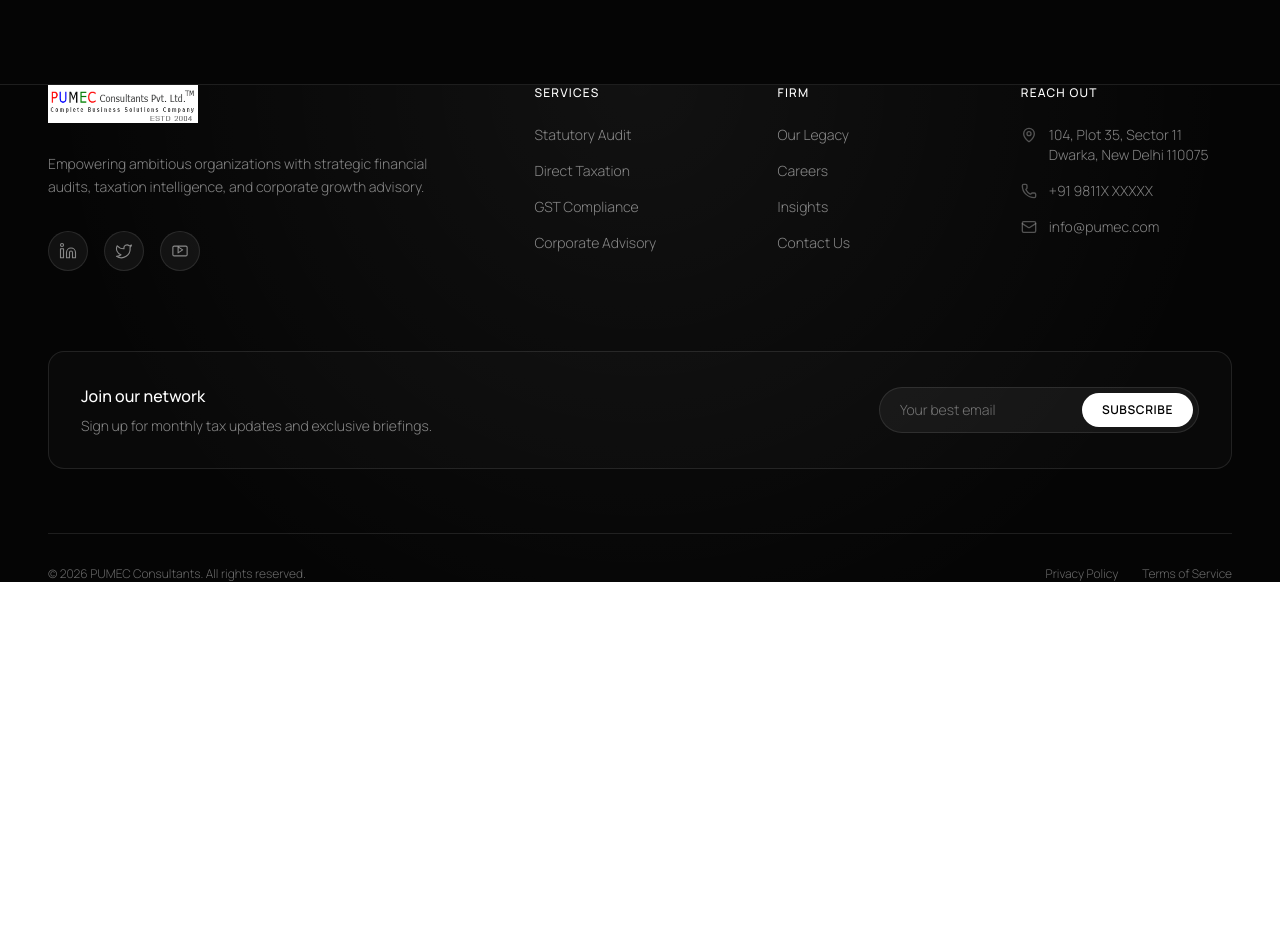
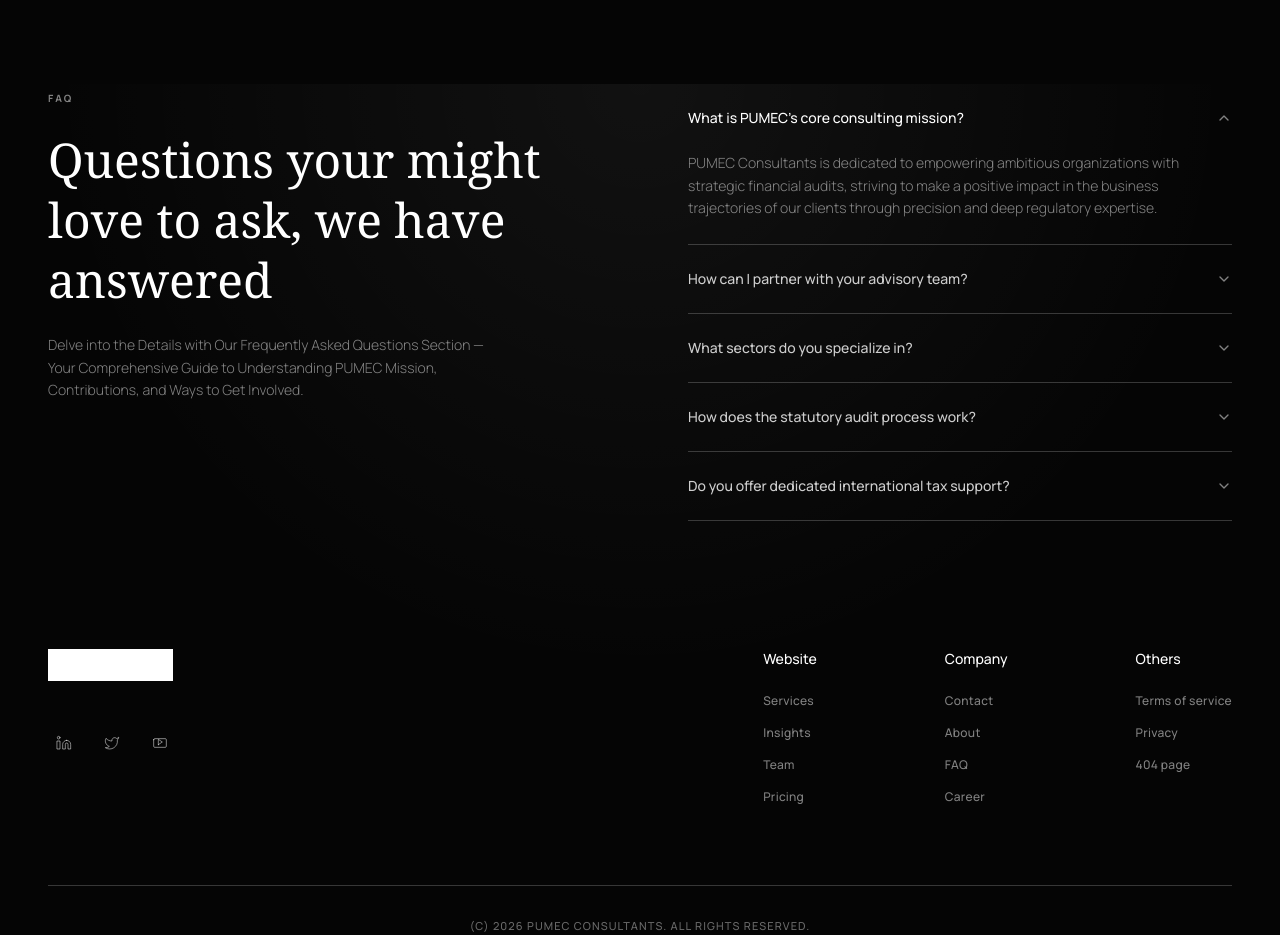
Before and after one commit to smiteshsp7333/pumec, a Next.js app: page / in a window 1280 px wide. Shown: the part 6600-7535 px from the top of the page. Before the commit the page ends 7182 px from the top, so only its background shows below. Built offline with nearby package versions, Linux system fonts and the light colour scheme; no server answers.

Commit message:
Rebuild footer to match template FAQ accordion, side-by-side layout, and 3-column link structure while keeping dark theme and PUMEC brand.

```diff
--- a/src/components/Footer.tsx
+++ b/src/components/Footer.tsx
@@ -1,107 +1,156 @@
 "use client";
 
+import { useState } from "react";
 import Link from "next/link";
 import Image from "next/image";
-import { motion } from "framer-motion";
-import { Mail, Phone, ArrowRight, MapPin } from "lucide-react";
+import { motion, AnimatePresence } from "framer-motion";
+import { ChevronDown } from "lucide-react";
 
 const Linkedin = ({ size = 18, strokeWidth = 2 }: { size?: number; strokeWidth?: number }) => (<svg width={size} height={size} viewBox="0 0 24 24" fill="none" stroke="currentColor" strokeWidth={strokeWidth} strokeLinecap="round" strokeLinejoin="round"><path d="M16 8a6 6 0 0 1 6 6v7h-4v-7a2 2 0 0 0-2-2 2 2 0 0 0-2 2v7h-4v-7a6 6 0 0 1 6-6z"/><rect width="4" height="12" x="2" y="9"/><circle cx="4" cy="4" r="2"/></svg>);
 const Twitter = ({ size = 18, strokeWidth = 2 }: { size?: number; strokeWidth?: number }) => (<svg width={size} height={size} viewBox="0 0 24 24" fill="none" stroke="currentColor" strokeWidth={strokeWidth} strokeLinecap="round" strokeLinejoin="round"><path d="M22 4s-.7 2.1-2 3.4c1.6 10-9.4 17.3-18 11.6 2.2.1 4.4-.6 6-2C3 15.5.5 9.6 3 5c2.2 2.6 5.6 4.1 9 4-.9-4.2 4-6.6 7-3.8 1.1 0 3-1.2 3-1.2z"/></svg>);
 const Youtube = ({ size = 18, strokeWidth = 2 }: { size?: number; strokeWidth?: number }) => (<svg width={size} height={size} viewBox="0 0 24 24" fill="none" stroke="currentColor" strokeWidth={strokeWidth} strokeLinecap="round" strokeLinejoin="round"><path d="M2.5 7.1A1.7 1.7 0 0 1 4.2 5.5h15.6a1.7 1.7 0 0 1 1.7 1.6v9.8a1.7 1.7 0 0 1-1.7 1.6H4.2A1.7 1.7 0 0 1 2.5 16.9V7.1z"/><path d="m9.5 14.5 6-4-6-4v8z"/></svg>);
 
+const faqs = [
+  {
+    question: "What is PUMEC's core consulting mission?",
+    answer: "PUMEC Consultants is dedicated to empowering ambitious organizations with strategic financial audits, striving to make a positive impact in the business trajectories of our clients through precision and deep regulatory expertise."
+  },
+  {
+    question: "How can I partner with your advisory team?",
+    answer: "You can reach out to us via our Contact Options or book a direct consultation online. We typically begin with a discovery call to understand your organization's unique challenges."
+  },
+  {
+    question: "What sectors do you specialize in?",
+    answer: "We carry three decades of trust across multiple sectors, especially focusing on corporate enterprises, international startups, and domestic manufacturing compliant with GST."
+  },
+  {
+    question: "How does the statutory audit process work?",
+    answer: "Our statutory audit process begins with comprehensive risk assessments. We meticulously review financial statements, adhering strictly to the latest national and international compliance frameworks."
+  },
+  {
+    question: "Do you offer dedicated international tax support?",
+    answer: "Yes, our team holds deep regulatory expertise in handling international taxation, transfer pricing, and cross-border financial strategies to significantly reduce compliance friction."
+  }
+];
+
 export default function Footer() {
+  const [openFaq, setOpenFaq] = useState<number | null>(0);
+
   return (
-    <footer className="relative bg-[#050505] text-[#f2f2f2] overflow-hidden border-t border-white/10">
+    <footer className="relative bg-[#050505] text-[#f2f2f2] overflow-hidden">
       <div className="absolute top-0 left-1/2 -translate-x-1/2 w-full h-[600px] pointer-events-none md:w-[1200px] max-w-full"
            style={{ background: "radial-gradient(ellipse at top, rgba(255,255,255,0.05) 0%, rgba(5,5,5,0) 70%)" }} />
 
-      <div className="container-custom px-4 md:px-8 pt-24 pb-12 relative z-10">
-        <div className="grid grid-cols-1 md:grid-cols-2 lg:grid-cols-5 gap-12 lg:gap-8 mb-20">
+      <div className="container-custom px-4 md:px-8 pt-24 pb-12 relative z-10 max-w-6xl mx-auto">
 
-          {/* Main Brand Section */}
-          <div className="lg:col-span-2">
+        {/* FAQ Section */}
+        <div className="grid grid-cols-1 lg:grid-cols-2 gap-16 lg:gap-24 mb-32">
+          <div>
+            <span className="inline-block text-white/50 text-[10px] font-bold tracking-[0.2em] uppercase mb-6">
+              FAQ
+            </span>
+            <h2 className="text-4xl md:text-5xl font-serif text-white mb-6 leading-tight">
+              Questions your might<br />love to ask, we have<br />answered
+            </h2>
+            <p className="text-white/50 text-sm font-light leading-relaxed max-w-md">
+              Delve into the Details with Our Frequently Asked Questions Section — Your Comprehensive Guide to Understanding PUMEC Mission, Contributions, and Ways to Get Involved.
+            </p>
+          </div>
+
+          <div className="flex flex-col">
+            {faqs.map((faq, index) => (
+              <div key={index} className="border-b border-white/20">
+                <button
+                  onClick={() => setOpenFaq(openFaq === index ? null : index)}
+                  className="w-full flex items-center justify-between py-6 text-left"
+                >
+                  <span className={`text-sm font-medium ${openFaq === index ? 'text-white' : 'text-white/80 hover:text-white'}`}>
+                    {faq.question}
+                  </span>
+                  <ChevronDown
+                    size={16}
+                    className={`text-white/50 transition-transform duration-300 ${openFaq === index ? 'rotate-180' : ''}`}
+                  />
+                </button>
+                <AnimatePresence>
+                  {openFaq === index && (
+                    <motion.div
+                      initial={{ height: 0, opacity: 0 }}
+                      animate={{ height: "auto", opacity: 1 }}
+                      exit={{ height: 0, opacity: 0 }}
+                      transition={{ duration: 0.3 }}
+                      className="overflow-hidden"
+                    >
+                      <p className="pb-6 text-white/50 text-sm font-light leading-relaxed">
+                        {faq.answer}
+                      </p>
+                    </motion.div>
+                  )}
+                </AnimatePresence>
+              </div>
+            ))}
+          </div>
+        </div>
+
+        {/* Multi-column Links */}
+        <div className="flex flex-col md:flex-row justify-between gap-12 lg:gap-8 mb-20">
+
+          {/* Logo & Social Setup */}
+          <div className="min-w-[240px]">
             <Link href="/" className="inline-block mb-6">
-              <Image src="/pu_logo.png" alt="PUMEC Logo" width={150} height={40} unoptimized />
+              <Image src="/pu_logo.png" alt="PUMEC Logo" width={140} height={40} unoptimized className="h-8 w-auto brightness-0 invert" />
             </Link>
-            <p className="text-white/50 text-sm font-light leading-relaxed max-w-sm mb-8">
-              Empowering ambitious organizations with strategic financial audits, taxation intelligence, and corporate growth advisory.
-            </p>
-            <div className="flex gap-4">
-               <a href="#" className="w-10 h-10 rounded-full bg-white/5 border border-white/10 flex items-center justify-center text-white/50 hover:text-white hover:bg-white/10 hover:scale-105 transition-all">
-                 <Linkedin size={18} strokeWidth={1.5} />
+            <div className="flex items-center gap-4 mt-4">
+               <a href="#" className="w-8 h-8 flex items-center justify-center text-white/50 hover:text-white transition-colors">
+                 <Linkedin size={16} strokeWidth={1.5} />
                </a>
-               <a href="#" className="w-10 h-10 rounded-full bg-white/5 border border-white/10 flex items-center justify-center text-white/50 hover:text-white hover:bg-white/10 hover:scale-105 transition-all">
-                 <Twitter size={18} strokeWidth={1.5} />
+               <a href="#" className="w-8 h-8 flex items-center justify-center text-white/50 hover:text-white transition-colors">
+                 <Twitter size={16} strokeWidth={1.5} />
                </a>
-               <a href="#" className="w-10 h-10 rounded-full bg-white/5 border border-white/10 flex items-center justify-center text-white/50 hover:text-white hover:bg-white/10 hover:scale-105 transition-all">
-                 <Youtube size={18} strokeWidth={1.5} />
+               <a href="#" className="w-8 h-8 flex items-center justify-center text-white/50 hover:text-white transition-colors">
+                 <Youtube size={16} strokeWidth={1.5} />
                </a>
             </div>
           </div>
 
-          {/* Quick Links */}
+          <div className="flex flex-wrap md:justify-end gap-16 lg:gap-32 w-full">
+            {/* Website Links */}
             <div>
-            <h4 className="text-white font-medium mb-6 uppercase tracking-widest text-xs">Services</h4>
-            <ul className="space-y-4 text-sm font-light">
-              <li><Link href="/services" className="text-white/50 hover:text-white transition-colors">Statutory Audit</Link></li>
-              <li><Link href="/services" className="text-white/50 hover:text-white transition-colors">Direct Taxation</Link></li>
-              <li><Link href="/services" className="text-white/50 hover:text-white transition-colors">GST Compliance</Link></li>
-              <li><Link href="/services" className="text-white/50 hover:text-white transition-colors">Corporate Advisory</Link></li>
+              <h4 className="text-white font-medium mb-6 text-sm">Website</h4>
+              <ul className="space-y-4 text-xs font-medium tracking-wide">
+                <li><Link href="/services" className="text-white/50 hover:text-white transition-colors block">Services</Link></li>
+                <li><Link href="/insights" className="text-white/50 hover:text-white transition-colors block">Insights</Link></li>
+                <li><Link href="/careers" className="text-white/50 hover:text-white transition-colors block">Team</Link></li>
+                <li><Link href="/contact" className="text-white/50 hover:text-white transition-colors block">Pricing</Link></li>
               </ul>
             </div>
 
             {/* Company Links */}
             <div>
-            <h4 className="text-white font-medium mb-6 uppercase tracking-widest text-xs">Firm</h4>
-            <ul className="space-y-4 text-sm font-light">
-              <li><Link href="/about" className="text-white/50 hover:text-white transition-colors">Our Legacy</Link></li>
-              <li><Link href="/careers" className="text-white/50 hover:text-white transition-colors">Careers</Link></li>
-              <li><Link href="/insights" className="text-white/50 hover:text-white transition-colors">Insights</Link></li>
-              <li><Link href="/contact" className="text-white/50 hover:text-white transition-colors">Contact Us</Link></li>
+              <h4 className="text-white font-medium mb-6 text-sm">Company</h4>
+              <ul className="space-y-4 text-xs font-medium tracking-wide">
+                <li><Link href="/contact" className="text-white/50 hover:text-white transition-colors block">Contact</Link></li>
+                <li><Link href="/about" className="text-white/50 hover:text-white transition-colors block">About</Link></li>
+                <li><Link href="#" className="text-white/50 hover:text-white transition-colors block">FAQ</Link></li>
+                <li><Link href="/careers" className="text-white/50 hover:text-white transition-colors block">Career</Link></li>
               </ul>
             </div>
 
-          {/* Contact Details */}
+            {/* Others */}
             <div>
-             <h4 className="text-white font-medium mb-6 uppercase tracking-widest text-xs">Reach Out</h4>
-             <ul className="space-y-4 text-sm font-light">
-               <li className="flex items-start gap-3 text-white/50">
-                  <MapPin size={16} className="shrink-0 mt-0.5 opacity-60" />
-                  <span>104, Plot 35, Sector 11<br />Dwarka, New Delhi 110075</span>
-               </li>
-               <li className="flex items-center gap-3 text-white/50">
-                  <Phone size={16} className="shrink-0 opacity-60" />
-                  <a href="tel:+919811XXXXX" className="hover:text-white transition-colors">+91 9811X XXXXX</a>
-               </li>
-               <li className="flex items-center gap-3 text-white/50">
-                  <Mail size={16} className="shrink-0 opacity-60" />
-                  <a href="mailto:info@pumec.com" className="hover:text-white transition-colors">info@pumec.com</a>
-               </li>
+              <h4 className="text-white font-medium mb-6 text-sm">Others</h4>
+              <ul className="space-y-4 text-xs font-medium tracking-wide">
+                <li><Link href="#" className="text-white/50 hover:text-white transition-colors block">Terms of service</Link></li>
+                <li><Link href="#" className="text-white/50 hover:text-white transition-colors block">Privacy</Link></li>
+                <li><Link href="#" className="text-white/50 hover:text-white transition-colors block">404 page</Link></li>
               </ul>
             </div>
           </div>
-
-        {/* Newsletter Section */}
-        <div className="bg-white/[0.02] border border-white/10 rounded-2xl p-6 lg:p-8 mb-16 flex flex-col md:flex-row items-center justify-between gap-6">
-          <div>
-             <h4 className="text-white font-medium mb-2">Join our network</h4>
-             <p className="text-white/50 text-sm font-light">Sign up for monthly tax updates and exclusive briefings.</p>
-          </div>
-          <form className="flex w-full md:w-auto relative group" onSubmit={(e)=>e.preventDefault()}>
-             <input type="email" placeholder="Your best email" className="w-full md:w-[320px] bg-white/5 border border-white/10 rounded-full px-5 py-3 text-sm text-white placeholder-white/40 focus:outline-none focus:border-white/30 transition-colors font-light" />
-             <button type="submit" className="absolute right-1.5 top-1.5 bottom-1.5 bg-white text-black px-5 rounded-full text-xs font-semibold uppercase tracking-wider hover:bg-white/90 transition-colors">
-                Subscribe
-             </button>
-          </form>
         </div>
 
         {/* Bottom Bar */}
-        <div className="pt-8 border-t border-white/10 flex flex-col md:flex-row items-center justify-between gap-4 text-xs font-light text-white/40">
-           <p>&copy; {new Date().getFullYear()} PUMEC Consultants. All rights reserved.</p>
-           <div className="flex items-center gap-6">
-              <Link href="#" className="hover:text-white transition-colors">Privacy Policy</Link>
-              <Link href="#" className="hover:text-white transition-colors">Terms of Service</Link>
-           </div>
+        <div className="pt-8 border-t border-white/20 flex items-center justify-center text-[11px] font-medium tracking-widest text-white/40 uppercase text-center">
+           <p>(c) {new Date().getFullYear()} PUMEC Consultants. All rights reserved.</p>
         </div>
       </div>
     </footer>
```
Lines whose indentation alone changed are shown as unchanged.
